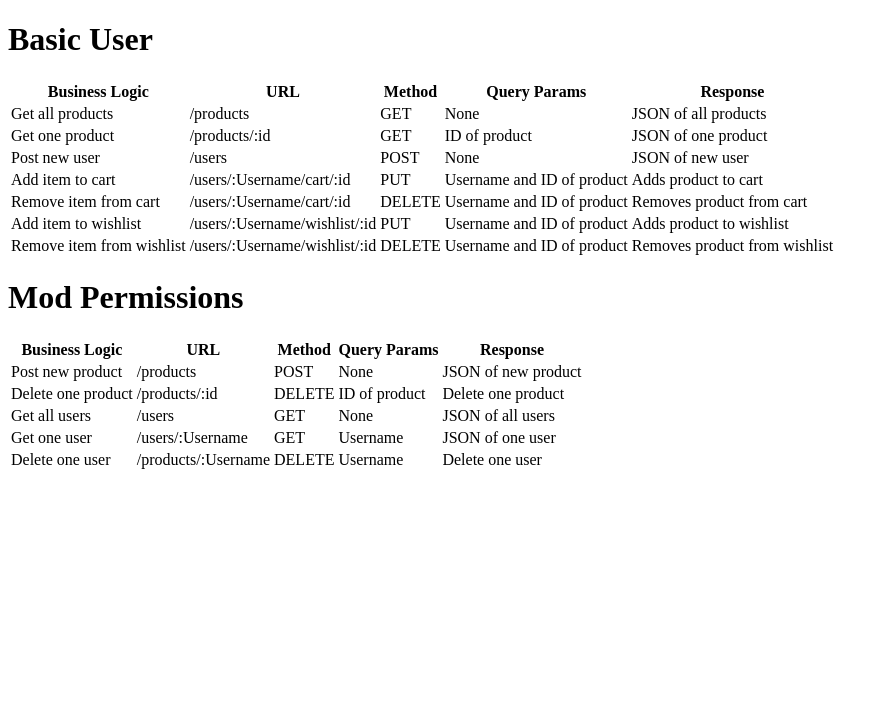
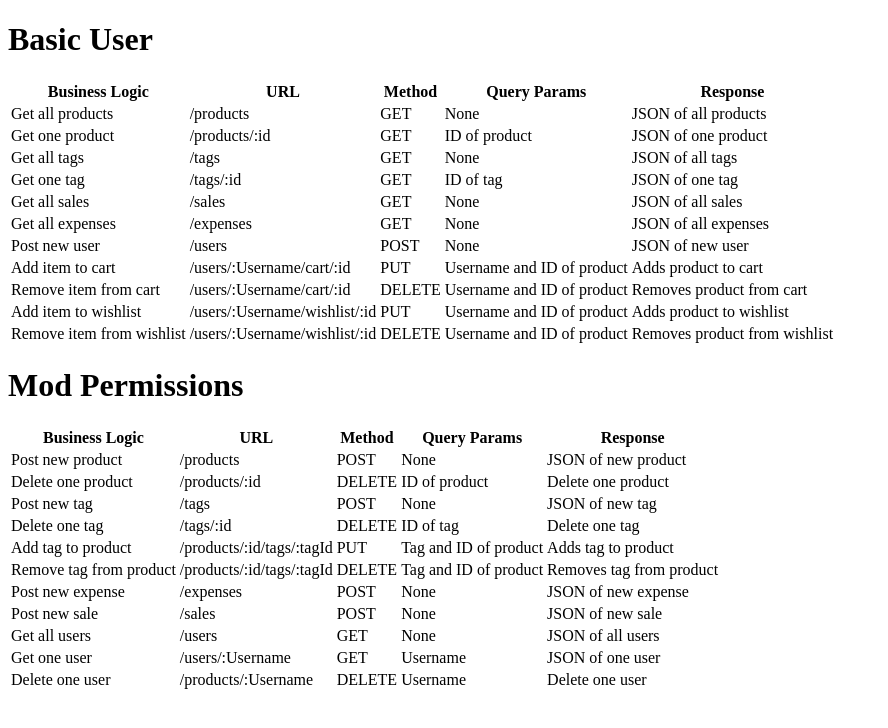
Before and after one commit to c0decel/transparent-storefront-api, a website: page public/documentation.html in a window 1280 px wide. Shown: the whole page, without its empty margins (0-888 px from the left). Drawn offline with Linux system fonts and the light colour scheme.

Commit message:
documentation

```diff
--- a/index.js
+++ b/index.js
@@ -524,7 +524,7 @@ app.delete('/users/:Username/cart/:id', passport.authenticate('jwt', { session:
 });
 
 
-//Get cart items
+//Get wishlist items
 app.get('/users/:Username/wishlist', async (req, res) => {
     try {
         const user = await User.findOne({ Username: req.params.Username }).populate('Wishlist.ProductID');
--- a/public/documentation.html
+++ b/public/documentation.html
@@ -30,6 +30,38 @@
                 <td>GET</td>
                 <td>ID of product</td>
                 <td>JSON of one product</td>
+            </tbody>
+
+            <tbody>
+                <td>Get all tags</td>
+                <td>/tags</td>
+                <td>GET</td>
+                <td>None</td>
+                <td>JSON of all tags</td>
+            </tbody>
+
+            <tbody>
+                <td>Get one tag</td>
+                <td>/tags/:id</td>
+                <td>GET</td>
+                <td>ID of tag</td>
+                <td>JSON of one tag</td>
+            </tbody>
+
+            <tbody>
+                <td>Get all sales</td>
+                <td>/sales</td>
+                <td>GET</td>
+                <td>None</td>
+                <td>JSON of all sales</td>
+            </tbody>
+
+            <tbody>
+                <td>Get all expenses</td>
+                <td>/expenses</td>
+                <td>GET</td>
+                <td>None</td>
+                <td>JSON of all expenses</td>
             </tbody>
 
             <tbody>
@@ -100,6 +132,49 @@
                 <td>Delete one product</td>
             </tbody>
             <tbody>
+                <td>Post new tag</td>
+                <td>/tags</td>
+                <td>POST</td>
+                <td>None</td>
+                <td>JSON of new tag</td>
+            </tbody>
+            <tbody>
+                <td>Delete one tag</td>
+                <td>/tags/:id</td>
+                <td>DELETE</td>
+                <td>ID of tag</td>
+                <td>Delete one tag</td>
+            </tbody>
+            <tbody>
+                <td>Add tag to product</td>
+                <td>/products/:id/tags/:tagId</td>
+                <td>PUT</td>
+                <td>Tag and ID of product</td>
+                <td>Adds tag to product</td>
+            </tbody>
+
+            <tbody>
+                <td>Remove tag from product</td>
+                <td>/products/:id/tags/:tagId</td>
+                <td>DELETE</td>
+                <td>Tag and ID of product</td>
+                <td>Removes tag from product</td>
+            </tbody>
+            <tbody>
+                <td>Post new expense</td>
+                <td>/expenses</td>
+                <td>POST</td>
+                <td>None</td>
+                <td>JSON of new expense</td>
+            </tbody>
+            <tbody>
+                <td>Post new sale</td>
+                <td>/sales</td>
+                <td>POST</td>
+                <td>None</td>
+                <td>JSON of new sale</td>
+            </tbody>
+            <tbody>
                 <td>Get all users</td>
                 <td>/users</td>
                 <td>GET</td>
```
